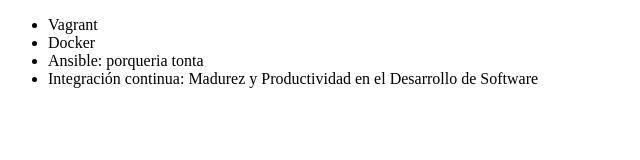
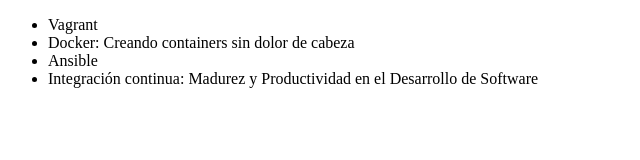
Before and after one commit to BrunoOMV/alura-git, a plain HTML site: page index.html in a window 1280 px wide. Shown: the whole page, without its empty margins (0-640 px from the left). Drawn offline with Linux system fonts and the light colour scheme.

Commit message:
Corrigiendo el nombre del curso de Docker

```diff
--- a/index.html
+++ b/index.html
@@ -7,8 +7,8 @@
 <body>
      <ul>
          <li> Vagrant </li>
-         <li> Docker </li>
-         <li> Ansible: porqueria tonta </li>
+         <li> Docker: Creando containers sin dolor de cabeza</li>
+         <li> Ansible </li>
          <li> Integración continua: Madurez y Productividad en el Desarrollo de Software</li>
      </ul>
 </body>
```
